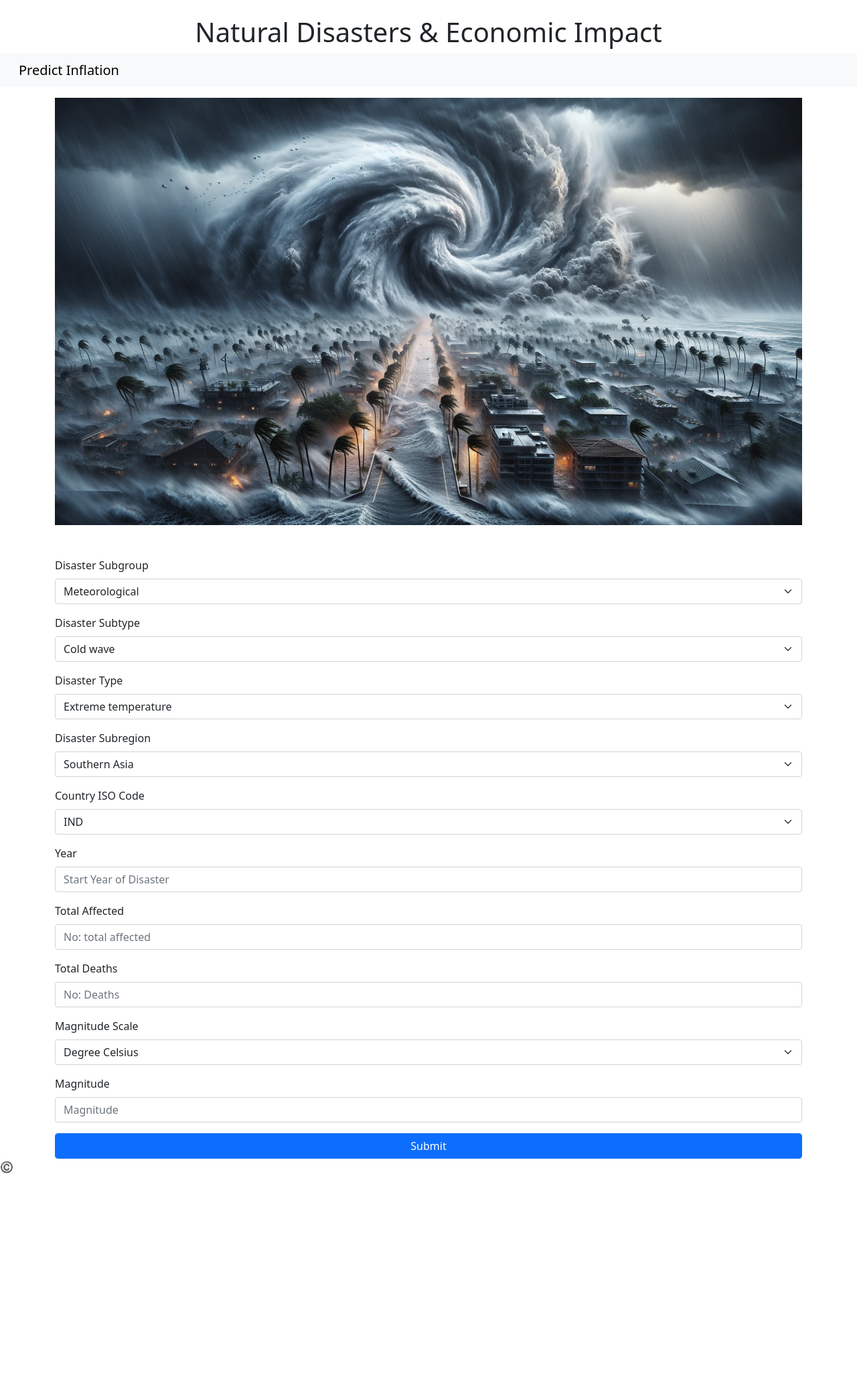
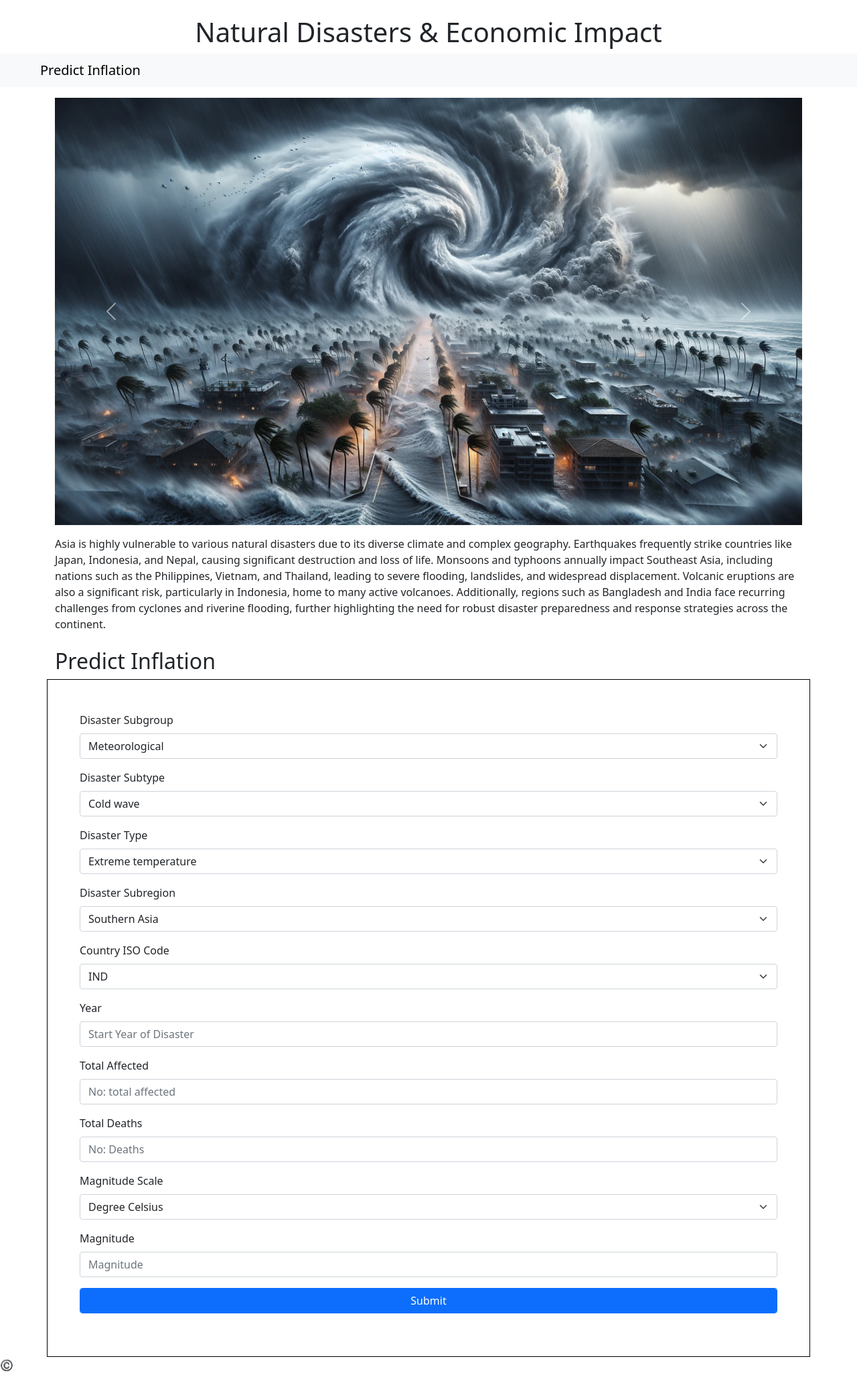
Before and after one commit to SangeethKumarPG/DSAFinalProject, a Flask app: page / in a window 1280 px wide. Shown: the whole page at 67% size. Before the commit the page ends 1752 px from the top, so only its background shows below. Run offline with Flask 3, Linux system fonts and the light colour scheme.

Commit message:
style adjustmets

```diff
--- a/templates/index.html
+++ b/templates/index.html
@@ -6,15 +6,12 @@
     <title>Index</title>
     <link href="https://cdn.jsdelivr.net/npm/bootstrap@5.0.2/dist/css/bootstrap.min.css" rel="stylesheet" integrity="sha384-EVSTQN3/azprG1Anm3QDgpJLIm9Nao0Yz1ztcQTwFspd3yD65VohhpuuCOmLASjC" crossorigin="anonymous">
     <script src="https://cdn.jsdelivr.net/npm/bootstrap@5.0.2/dist/js/bootstrap.bundle.min.js" integrity="sha384-MrcW6ZMFYlzcLA8Nl+NtUVF0sA7MsXsP1UyJoMp4YLEuNSfAP+JcXn/tWtIaxVXM" crossorigin="anonymous"></script>
-    <style>
-        /* .cover{
-            width: 80vw;
-            height: 80vh;
-        } */
-        /* .cover img{
-            display: cover;
-        } */
-    </style>
+    <!-- <style>
+        body{
+            background-color: black;
+            color:white;
+        }
+    </style> -->
 </head>
 <body>
     <div class="container mt-4">
@@ -22,16 +19,52 @@
             <h1>Natural Disasters & Economic Impact</h1>
         </div>
     </div>
-    <nav class="navbar navbar-light bg-light">
+    <nav class="navbar navbar-light bg-light" style="background-color: white;">
         <div class="container-fluid">
-          <span class="navbar-brand ms-3 mb-0 h1"><a href="#predict" style="text-decoration: none; color:black">Predict Inflation</a></span>
+          <span class="navbar-brand ms-5 mb-0 h1"><a href="#predict" style="text-decoration: none; color:black">Predict Inflation</a></span>
         </div>
       </nav>
+    <!-- <div class="container mt-3">
+        <img src="{{ url_for('static', filename='images/disaster.jpg') }}" alt="" width="100%" height="100%">
+    </div> -->
     <div class="container mt-3">
-        <img src="{{ url_for('static', filename='images/disaster.jpg') }}" alt="" width="100%" height="100%">
+        <div id="carouselExample" class="carousel slide" data-bs-ride="carousel" data-bs-interval="3000">
+            <div class="carousel-inner">
+                <div class="carousel-item active">
+                    <img src="{{ url_for('static', filename='images/disaster.jpg') }}" class="d-block w-100" alt="Image 1">
+                </div>
+                <div class="carousel-item">
+                    <img src="{{ url_for('static', filename='images/flood.jpg') }}" class="d-block w-100" alt="Image 2">
+                </div>
+                <div class="carousel-item">
+                    <img src="{{ url_for('static', filename='images/earthquake.jpg') }}" class="d-block w-100" alt="Image 3">
+                </div>
+            </div>
+            <button class="carousel-control-prev" type="button" data-bs-target="#carouselExample" data-bs-slide="prev">
+                <span class="carousel-control-prev-icon" aria-hidden="true"></span>
+                <span class="visually-hidden">Previous</span>
+            </button>
+            <button class="carousel-control-next" type="button" data-bs-target="#carouselExample" data-bs-slide="next">
+                <span class="carousel-control-next-icon" aria-hidden="true"></span>
+                <span class="visually-hidden">Next</span>
+            </button>
+        </div>
     </div>
 
-    <div class="container mt-5" id="predict">
+    <div class="container mt-3 mb-3">
+        <p>Asia is highly vulnerable to various natural disasters due to its diverse climate and complex geography.
+            Earthquakes frequently strike countries like Japan, Indonesia, and Nepal, causing significant destruction and loss of life.
+            Monsoons and typhoons annually impact Southeast Asia, including nations such as the Philippines, Vietnam, and Thailand, leading to severe flooding, landslides, and widespread displacement.
+            Volcanic eruptions are also a significant risk, particularly in Indonesia, home to many active volcanoes.
+            Additionally, regions such as Bangladesh and India face recurring challenges from cyclones and riverine flooding, further highlighting the need for robust disaster preparedness and response strategies across the continent.
+        </p>
+    </div>
+    <div class="container mt-4">
+        <div class="jumbotron">
+            <h2 id="predict">Predict Inflation</h2>
+        </div>
+    </div>
+    <div class="container mt-2 p-5"  style="border: 1px solid black; padding:10px;">
         <form method="POST" action="/predict">
             <div class="mb-3">
                 <label for="disaster_subgroup" class="form-label">Disaster Subgroup</label>
@@ -98,7 +131,7 @@
                 <label for="diaster_magnitude" class="form-label">Magnitude</label>
                 <input type="number" id="diaster_magnitude" name="diaster_magnitude" class="form-control" placeholder="Magnitude" step="0.01">
             </div>
-            <button type="submit" class="btn btn-primary form-control">Submit</button>
+            <button type="submit" class="btn btn-primary form-control mb-3">Submit</button>
         </form>
     </div>
     <footer>
```
Also changed, not shown: templates/prediction.html (+18 -1 lines), static/images/earthquake.jpg (added), static/images/flood.jpg (added).
